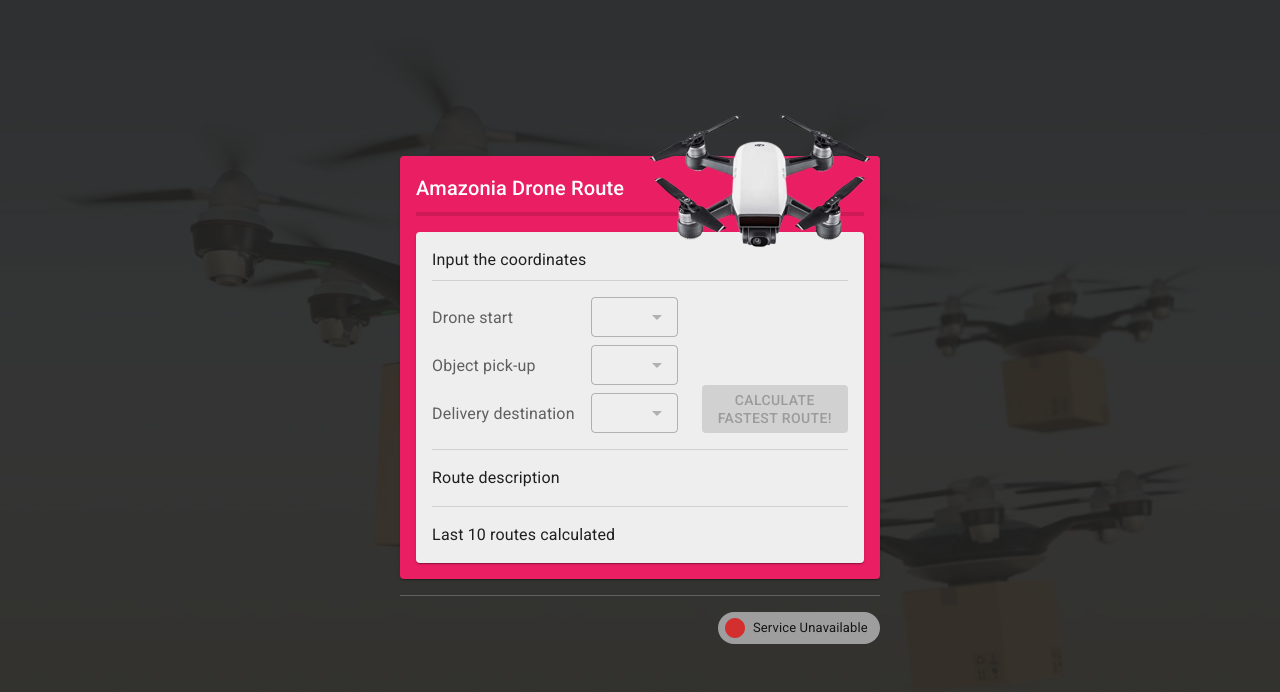
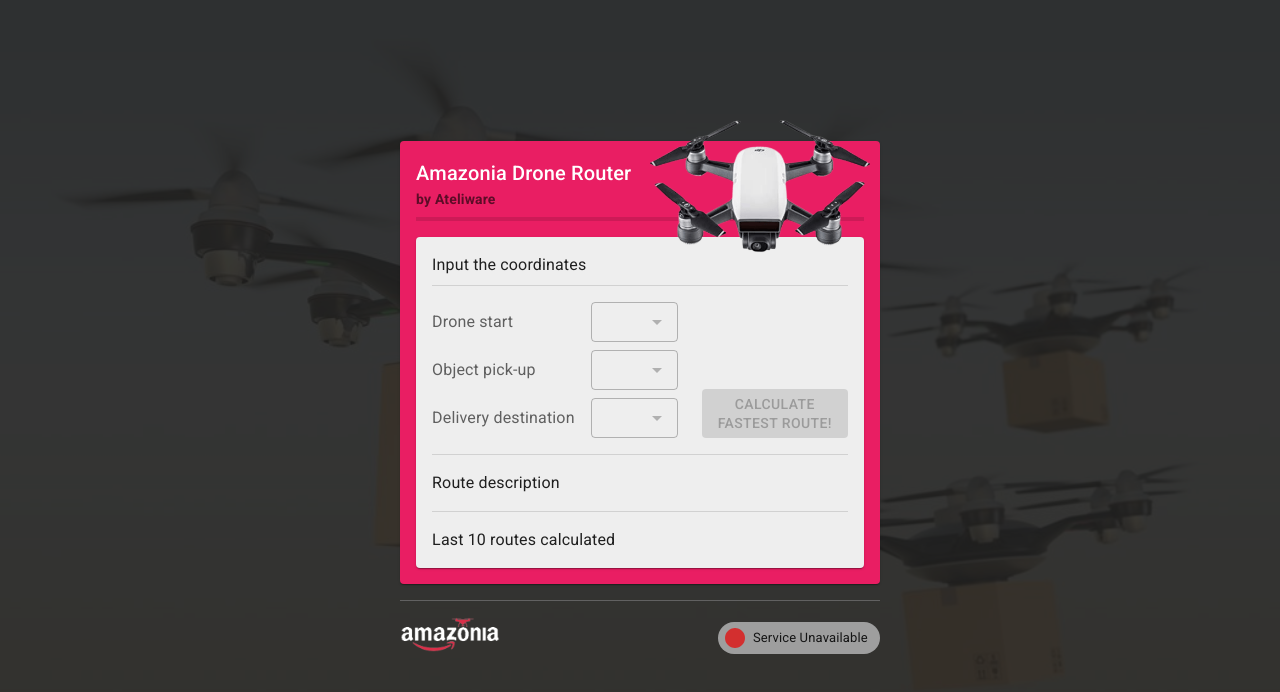
Before and after one commit to adrianoanschau/amazonia, a React (Vite) app in the folder amazonia-web/: page / in a window 1280 px wide. Shown: the top 692 px of the page. Built offline with nearby package versions, Linux system fonts and the light colour scheme; no server answers.

Commit message:
feat: add logo on footer

```diff
--- a/amazonia-web/src/app-info/index.tsx
+++ b/amazonia-web/src/app-info/index.tsx
@@ -35,7 +35,12 @@ export function AppInfo() {
   }, [loading, error, setAvailable, setLoading]);
 
   return (
-    <Box display="flex" justifyContent="flex-end">
+    <Box display="flex" justifyContent="space-between" alignItems="center">
+      <Box>
+        <figure style={{ width: 100, margin: 0 }}>
+          <img src="/logo-white.png" style={{ maxWidth: '100%' }} />
+        </figure>
+      </Box>
       {data && !loading && !error && (
         <AppInfoLabel
           color="success"
--- a/amazonia-web/src/calculate-drone-routes/index.tsx
+++ b/amazonia-web/src/calculate-drone-routes/index.tsx
@@ -2,7 +2,7 @@ import { Divider, Paper, Typography, TypographyProps } from '@mui/material';
 import { styled } from '@mui/material/styles';
 import { CalculatorWrapper } from './calculator-wrapper';
 import { useCalculatorContext, withCalculatorContext } from './context';
-import { useEffect } from 'react';
+import { PropsWithChildren, useEffect } from 'react';
 
 const Container = styled(Paper)(({ theme }) => ({
   position: 'relative',
@@ -18,12 +18,24 @@ const Wrapper = styled(Paper)(({ theme }) => ({
   padding: theme.spacing(2),
 }));
 
-const Title = styled((props) => (
-  <>
-    <Typography variant="h6" component="h1" {...props} />
-    <Divider sx={{ mt: 1, mb: 2, borderWidth: 2 }} />
-  </>
-))<TypographyProps>();
+const Title = styled(
+  ({ title, subtitle }: { title: string; subtitle: string }) => (
+    <>
+      <Typography variant="h6" component="h1">
+        {title}
+      </Typography>
+      <Typography
+        variant="body2"
+        component="h4"
+        color="text.secondary"
+        fontWeight="bold"
+      >
+        {subtitle}
+      </Typography>
+      <Divider sx={{ mt: 1, mb: 2, borderWidth: 2 }} />
+    </>
+  ),
+)<TypographyProps>();
 
 const Drone = styled(() => (
   <figure
@@ -31,7 +43,7 @@ const Drone = styled(() => (
       width: 220,
       margin: 0,
       position: 'absolute',
-      top: -50,
+      top: -30,
       right: 10,
     }}
   >
@@ -48,7 +60,7 @@ function CalculateDroneRoutesComponent() {
 
   return (
     <Container>
-      <Title>Amazonia Drone Route</Title>
+      <Title title="Amazonia Drone Router" subtitle="by Ateliware" />
       <Wrapper>
         <CalculatorWrapper />
       </Wrapper>
```
Also changed, not shown: amazonia-web/public/logo-white.png (added), amazonia-web/public/logo.png (added).
